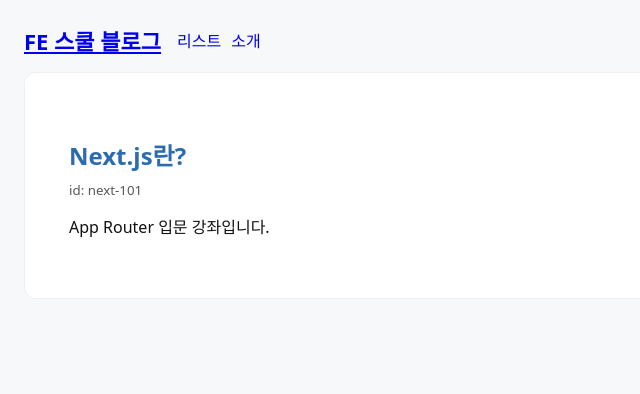
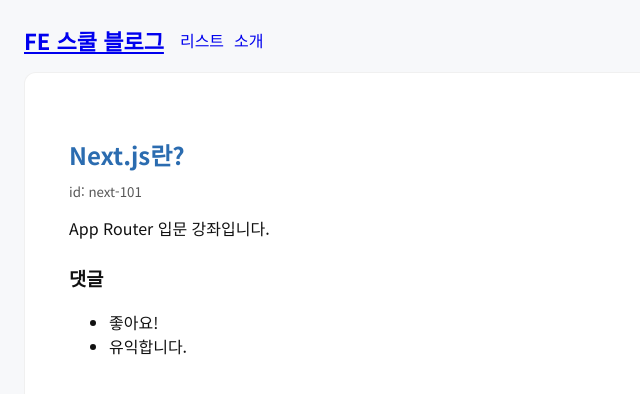
Before and after one commit to heroyooi/next-app, a Next.js app: page /blog/next-101 in a window 1280 px wide. Shown: the top 394 px of the page, without its empty margins (0-640 px from the left). Built offline with nearby package versions, Linux system fonts and the light colour scheme.

Commit message:
4회차 – loading.tsx / error.tsx / not-found.tsx + 성능 초석

```diff
--- /dev/null
+++ b/src/app/(app)/blog/[id]/_components/Comments.tsx
@@ -0,0 +1,21 @@
+'use client';
+
+import { useEffect, useState } from 'react';
+
+export default function Comments({ postId }: { postId: string }) {
+  const [list, setList] = useState<string[]>([]);
+
+  useEffect(() => {
+    // 실제로는 API 호출
+    setTimeout(() => setList(['좋아요!', '유익합니다.']), 400);
+  }, [postId]);
+
+  return (
+    <div>
+      <h3>댓글</h3>
+      {list.length === 0 ? <p>불러오는 중…</p> : (
+        <ul>{list.map((c, i) => <li key={i}>{c}</li>)}</ul>
+      )}
+    </div>
+  );
+}
--- a/src/app/(app)/blog/[id]/page.tsx
+++ b/src/app/(app)/blog/[id]/page.tsx
@@ -1,4 +1,6 @@
 import type { Metadata } from 'next';
+import dynamic from 'next/dynamic';
+import { notFound } from 'next/navigation';
 
 type PageProps = { params: { id: string } };
 
@@ -58,8 +60,18 @@
   };
 }
 
+const Comments = dynamic(() => import('./_components/Comments'), {
+  loading: () => <p>댓글 위젯 로딩 중…</p>,
+  // ssr: false, // 필요 시: 서버 렌더 비활성화
+});
+
 export default async function BlogDetailPage({ params }: PageProps) {
+  // if (params.id === 'fail') {
+  //   // 서버 컴포넌트에서 에러를 던져 error.tsx로 흐름 위임
+  //   throw new Error('임의 에러 발생: fail 아이디는 허용되지 않습니다.');
+  // }
   const post = getPostById(params.id);
+  if (!post) return notFound();
 
   if (!post) {
     return (
@@ -75,6 +87,11 @@
       <h2 style={{ marginBottom: 6 }}>{post.title}</h2>
       <small style={{ opacity: 0.7 }}>id: {params.id}</small>
       <p style={{ marginTop: 14, whiteSpace: 'pre-wrap' }}>{post.content}</p>
+
+      {/* 접속 후 한 템포 뒤 로딩 → 초기 번들 부담 완화 */}
+      <section style={{ marginTop: 24 }}>
+        <Comments postId={params.id} />
+      </section>
     </main>
   );
 }
--- a/src/app/layout.tsx
+++ b/src/app/layout.tsx
@@ -1,4 +1,5 @@
 import type { Metadata } from "next";
+import { Noto_Sans_KR } from 'next/font/google';
 import "./globals.scss";
 
 export const metadata: Metadata = {
@@ -6,10 +7,17 @@
   description: 'App Router 입문 과정',
 };
 
+const noto = Noto_Sans_KR({
+  subsets: ['latin'],
+  weight: ['400', '700'],
+  display: 'swap',
+});
+
+
 export default function RootLayout({ children }: { children: React.ReactNode }) {
   return (
     <html lang="ko">
-      <body>{children}</body>
+      <body className={noto.className}>{children}</body>
     </html>
   );
 }
```
Also changed, not shown: src/app/(app)/blog/[id]/loading.tsx (added, +8 -0 lines), src/app/(app)/blog/error.tsx (added, +19 -0 lines), src/app/(app)/blog/loading.tsx (added, +8 -0 lines), src/app/(app)/blog/not-found.tsx (added, +8 -0 lines).
